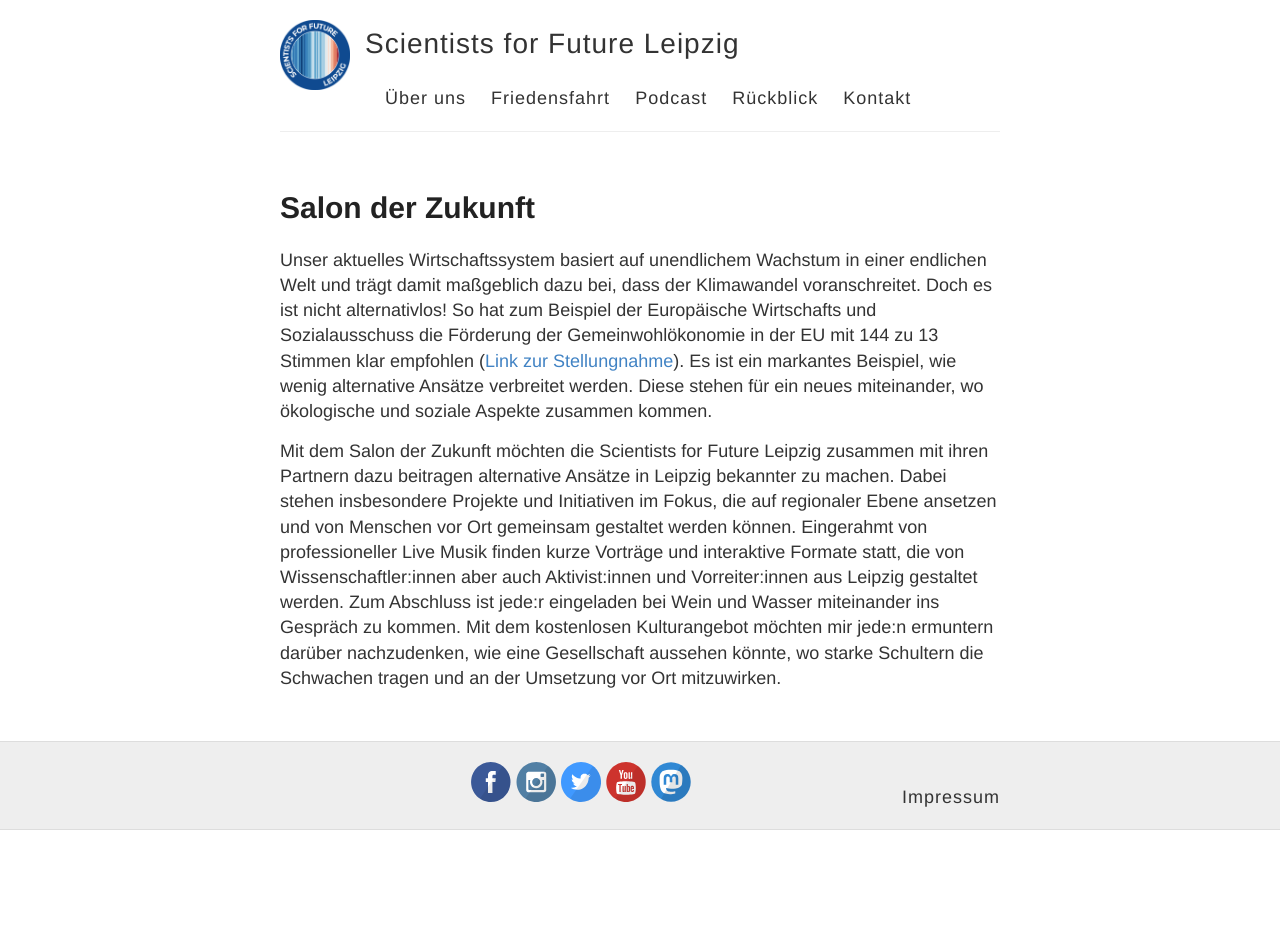
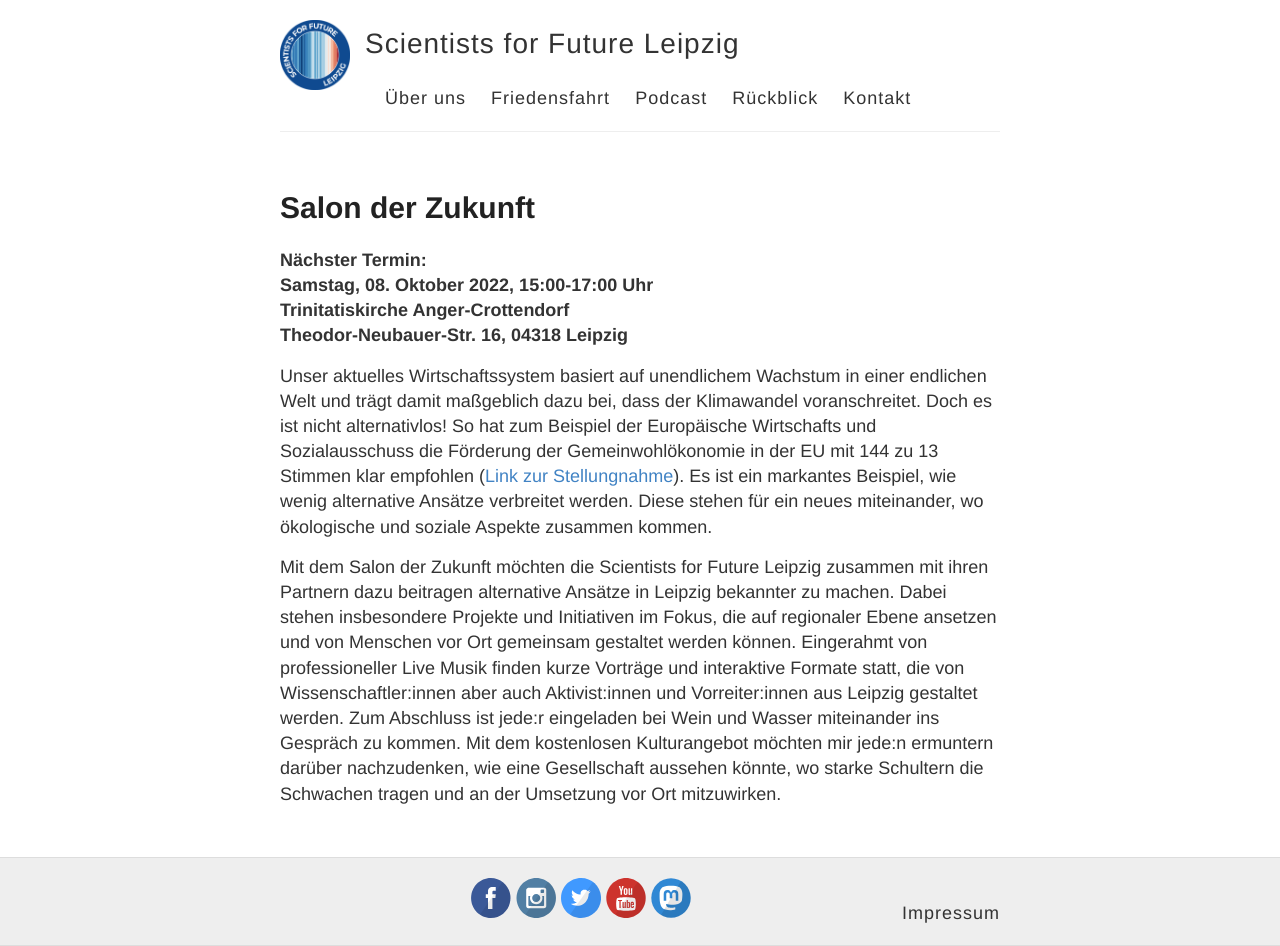
Before and after one commit to s4f-leipzig/s4f-leipzig.github.io, a Jekyll site: the page built from salon.md, in a window 1280 px wide. Built offline with Jekyll 4.4.1, drawn with Linux system fonts in a browser that asks for light colours; a file with an impossible date is left out; before the commit the page ends 900 px from its top, so only the background shows below that.

Commit message:
Update salon.md

```diff
--- a/salon.md
+++ b/salon.md
@@ -3,6 +3,12 @@ layout: page
 title: Salon der Zukunft
 permalink: /salon/
 ---
+
+<b>Nächster Termin:<br>
+Samstag, 08. Oktober 2022, 15:00-17:00 Uhr<br>
+Trinitatiskirche Anger-Crottendorf<br>
+Theodor-Neubauer-Str. 16, 04318 Leipzig
+</b>
 
 Unser aktuelles Wirtschaftssystem basiert auf unendlichem Wachstum in einer endlichen Welt und trägt damit maßgeblich dazu bei, dass der Klimawandel voranschreitet. Doch es ist nicht alternativlos! So hat zum Beispiel der Europäische Wirtschafts und
 Sozialausschuss die Förderung der Gemeinwohlökonomie in der EU mit 144 zu 13 Stimmen klar empfohlen
```
